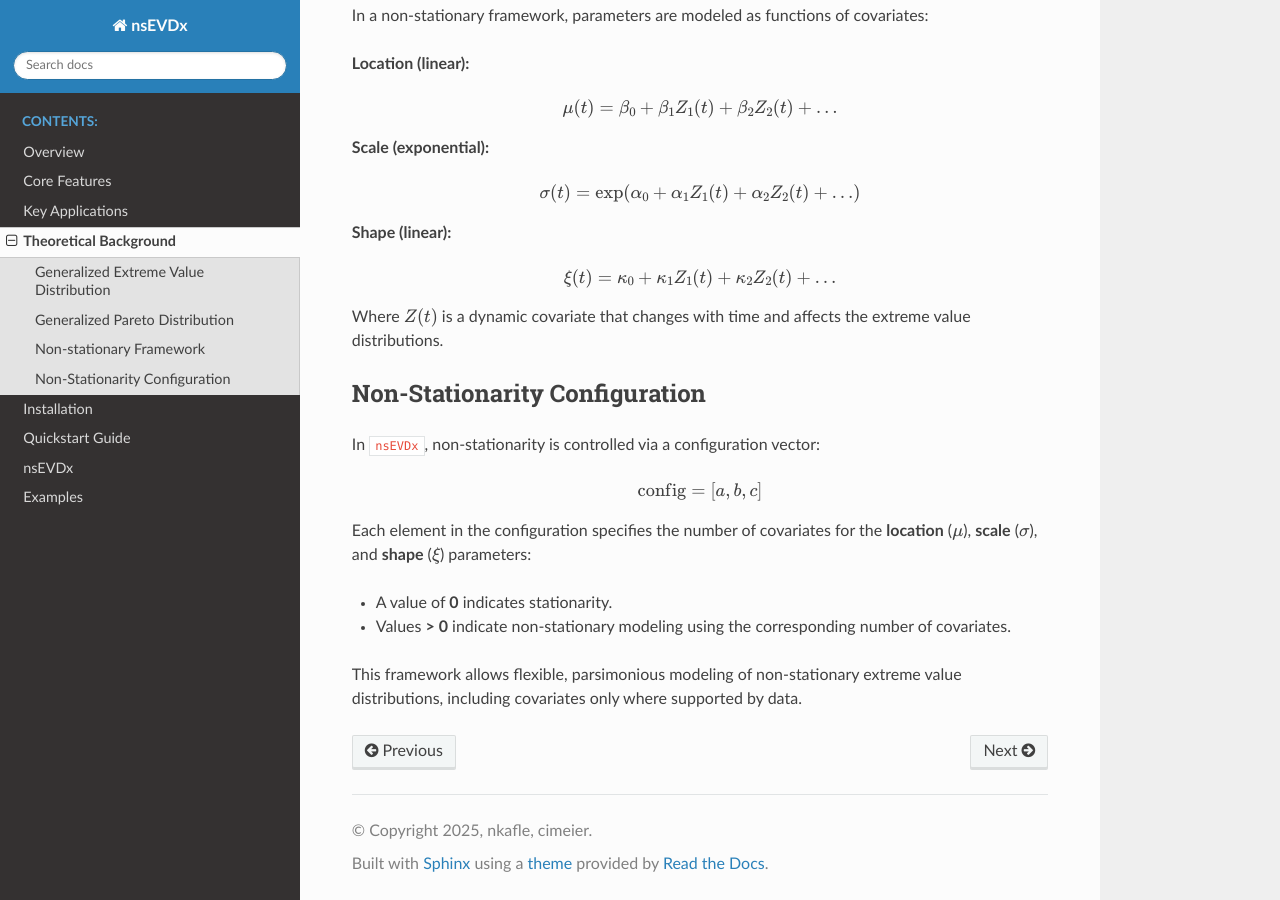
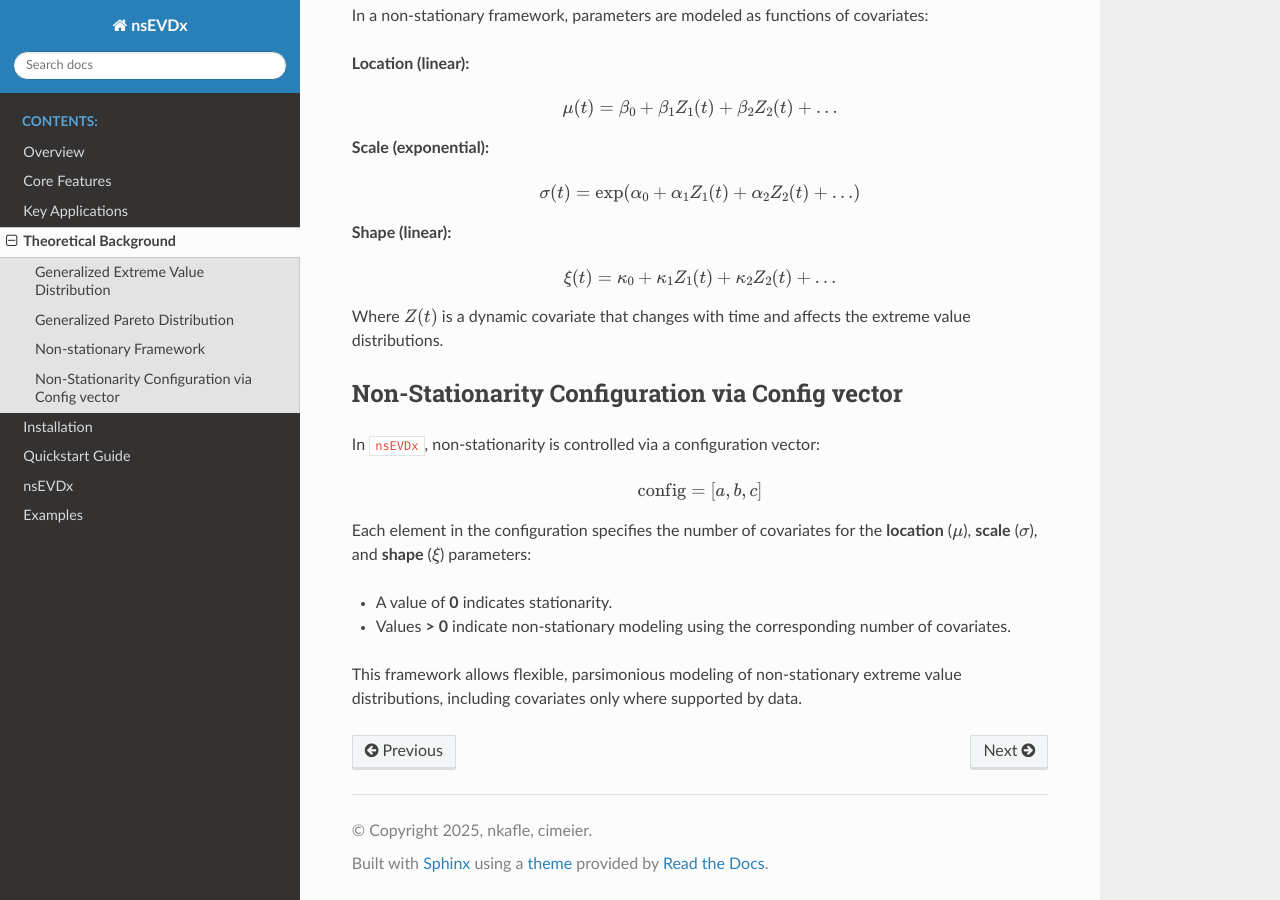
Before and after one commit to Nischalcs50/nsEVDx, a Sphinx documentation site: the page built from docs/source/theory.rst, in a window 1280 px wide and 900 px high, scrolled down 853 px. Built offline with Sphinx 7.4.7 and the Read the Docs theme 3.1.0, drawn with Linux system fonts in a browser that asks for light colours.

Commit message:
error4 theory.rst

```diff
--- a/docs/source/theory.rst
+++ b/docs/source/theory.rst
@@ -61,8 +61,8 @@ In a non-stationary framework, parameters are modeled as functions of covariates
 Where :math:`Z(t)` is a dynamic covariate that changes with time and affects the extreme value distributions.
 
 
-Non-Stationarity Configuration
-------------------------------
+Non-Stationarity Configuration via Config vector
+-------------------------------------------------
 
 In ``nsEVDx``, non-stationarity is controlled via a configuration vector:
 
```
